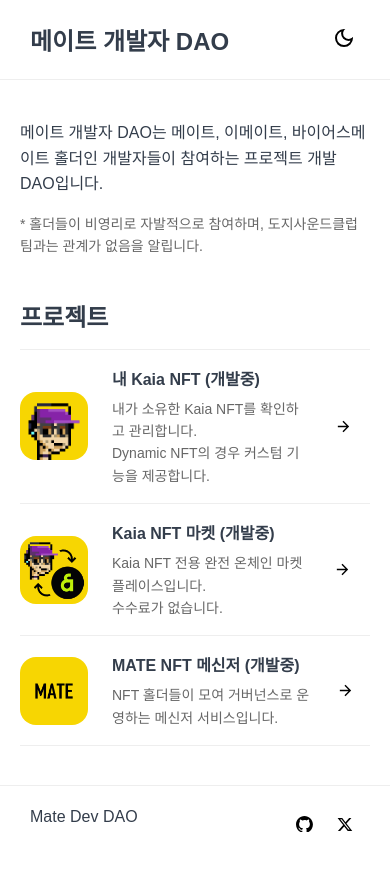
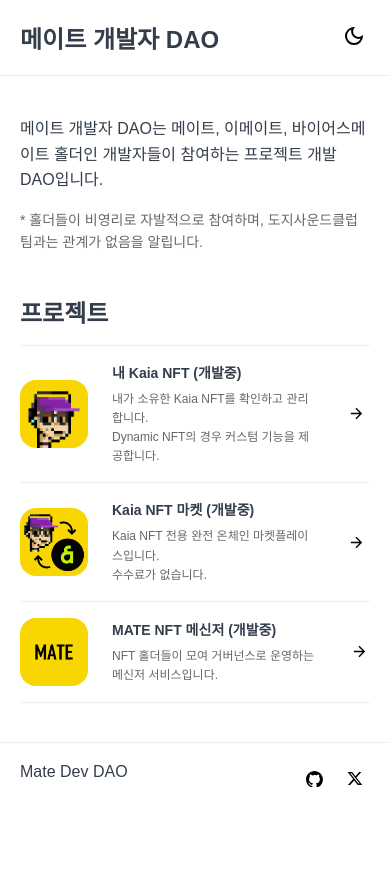
Before and after one commit to matedevdao/matedevdao.github.io, a website: page docs/index.html in a window 390 px wide. After the commit the page ends 844 px from the top, so only its background shows below. Drawn offline with Linux system fonts and the light colour scheme; a web font is replaced by a local one.

Commit message:
Add responsive styles for smaller screens in bundle.css and main.less; adjust padding and font sizes

```diff
--- a/docs/bundle.css
+++ b/docs/bundle.css
@@ -286,6 +286,11 @@
   font-size: 24px;
   font-weight: 600;
 }
+@container (width < 520px) {
+  header {
+    padding: 20px;
+  }
+}
 main {
   max-width: 1200px;
   margin: 0 auto;
@@ -332,6 +337,11 @@
   margin-bottom: -1px;
   padding: 16px 16px 16px 0;
 }
+@container (width < 520px) {
+  main .services ul > li {
+    padding: 16px 0;
+  }
+}
 main .services ul > li > .info {
   flex-grow: 1;
   display: flex;
@@ -341,9 +351,19 @@
 main .services ul > li > .info > h3 {
   font-weight: 600;
 }
+@container (width < 520px) {
+  main .services ul > li > .info > h3 {
+    font-size: 14px;
+  }
+}
 main .services ul > li > .info > p {
   color: var(--secondary-text-color);
   font-size: 14px;
+}
+@container (width < 520px) {
+  main .services ul > li > .info > p {
+    font-size: 12px;
+  }
 }
 main .services img {
   width: 68px;
@@ -359,6 +379,11 @@
   justify-content: space-between;
   padding-bottom: 120px;
 }
+@container (width < 520px) {
+  footer {
+    padding: 20px;
+  }
+}
 footer > .social {
   display: flex;
   gap: 8px;
--- a/style/main.less
+++ b/style/main.less
@@ -13,6 +13,10 @@
   >h1 {
     font-size  : 24px;
     font-weight: 600;
+  }
+
+  @container (width < @phone-width) {
+    padding: 20px;
   }
 }
 
@@ -69,6 +73,10 @@
 
         padding: 16px 16px 16px 0;
 
+        @container (width < @phone-width) {
+          padding: 16px 0;
+        }
+
         >.info {
           flex-grow     : 1;
           display       : flex;
@@ -77,11 +85,19 @@
 
           >h3 {
             font-weight: 600;
+
+            @container (width < @phone-width) {
+              font-size: 14px;
+            }
           }
 
           >p {
             color    : var(--secondary-text-color);
             font-size: 14px;
+
+            @container (width < @phone-width) {
+              font-size: 12px;
+            }
           }
         }
       }
@@ -104,6 +120,10 @@
   justify-content: space-between;
   padding-bottom : 120px;
 
+  @container (width < @phone-width) {
+    padding: 20px;
+  }
+
   >.social {
     display: flex;
     gap    : 8px;
```
